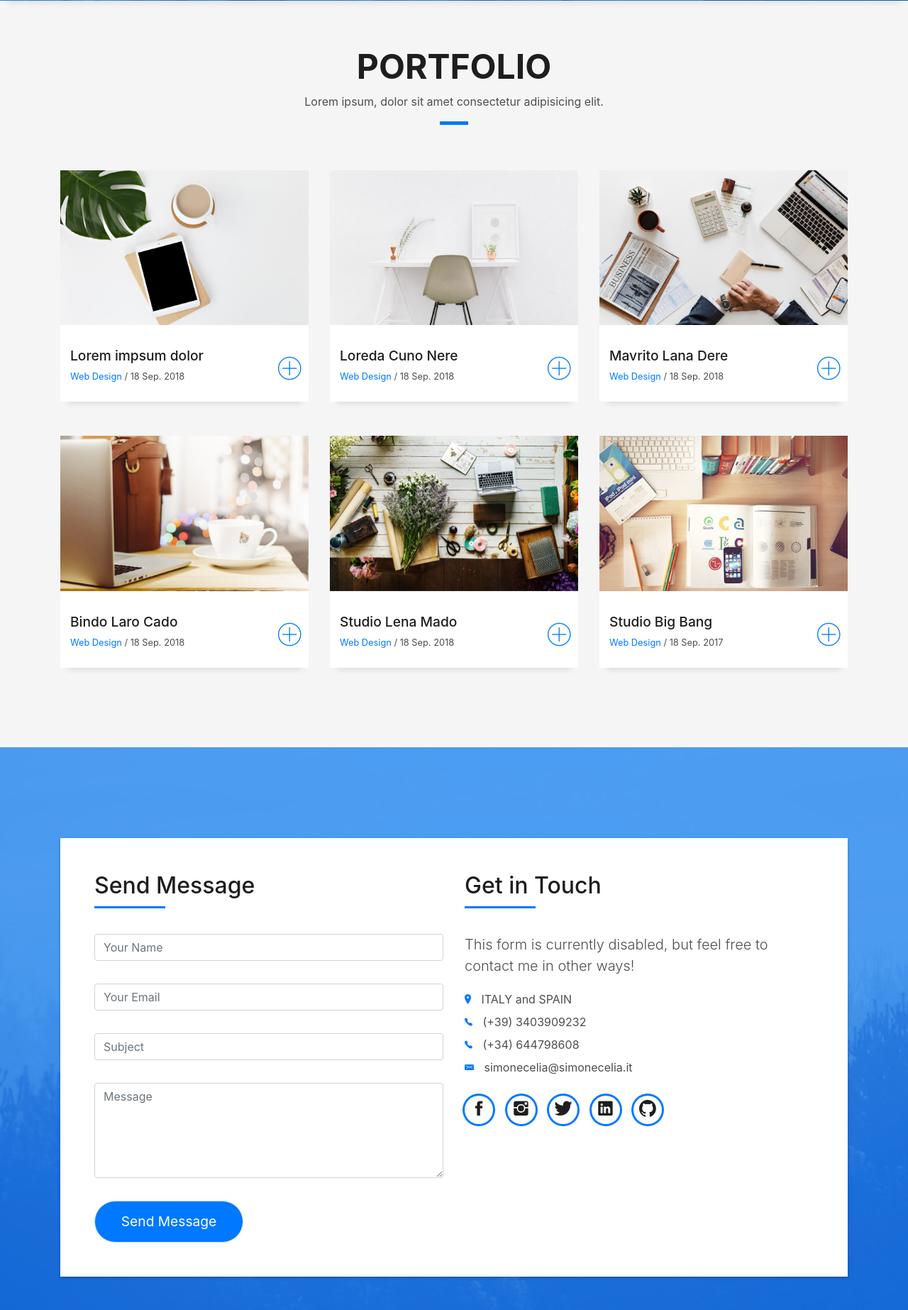
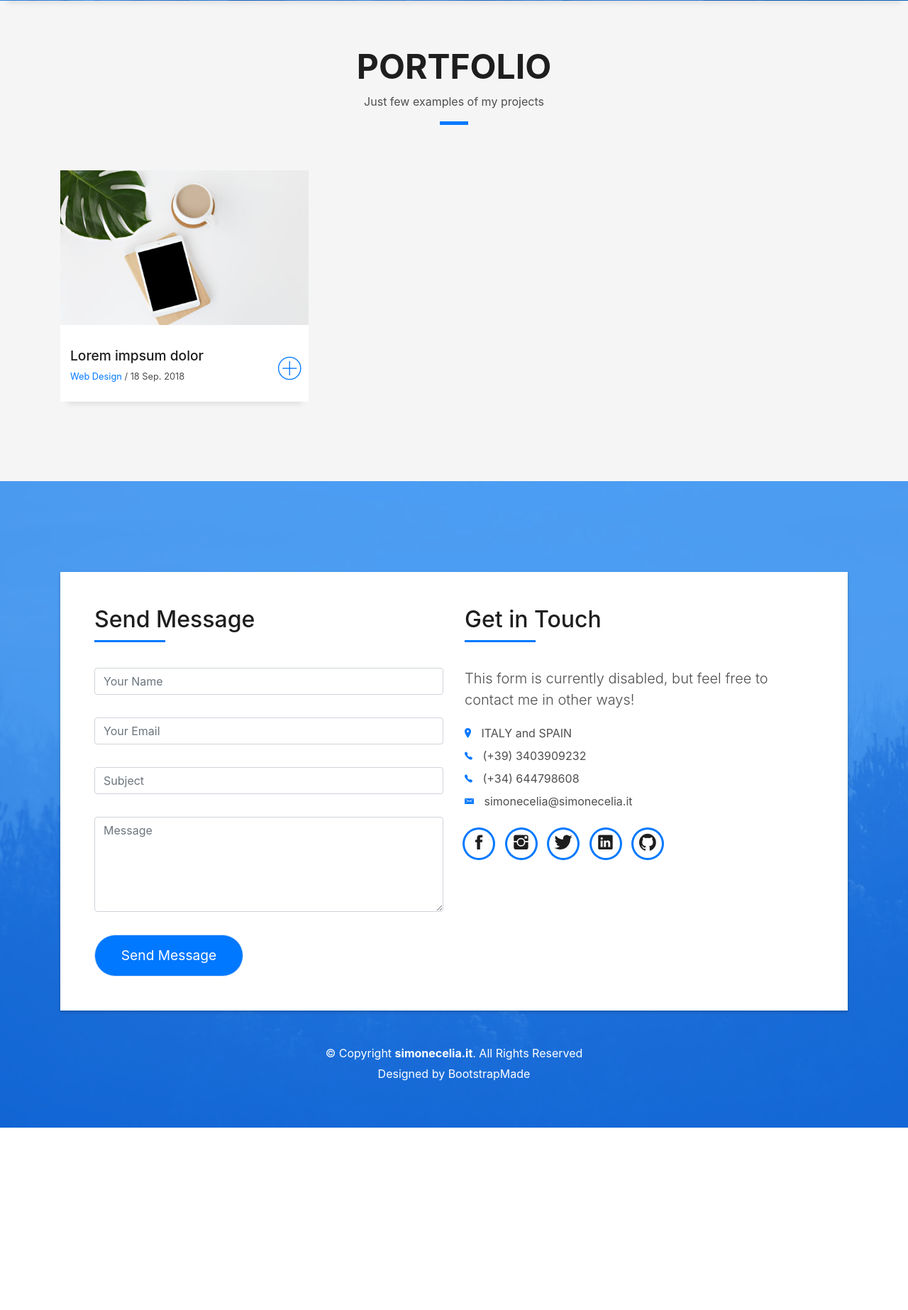
Before and after one commit to simon387/simonecelia.it, a PHP site: page / in a window 1280 px wide. Shown: the part 2757-4603 px from the top of the page at 71% size. After the commit the page ends 4346 px from the top, so only its background shows below. Run offline with PHP 8.4, Linux system fonts and the light colour scheme; some libraries are stand-ins or nearby versions; some web fonts are replaced.

Commit message:
tolti_dati_moc

```diff
--- a/components/portfolio.php
+++ b/components/portfolio.php
@@ -7,7 +7,7 @@
 												Portfolio
 										</h3>
 										<p class="subtitle-a">
-												Lorem ipsum, dolor sit amet consectetur adipisicing elit.
+												Just few examples of my projects
 										</p>
 										<div class="line-mf"></div>
 								</div>
@@ -39,131 +39,6 @@
 										</a>
 								</div>
 						</div>
-						<div class="col-md-4">
-								<div class="work-box">
-										<a href="img/work-2.jpg" data-lightbox="gallery-mf">
-												<div class="work-img">
-														<img src="img/work-2.jpg" alt="" class="img-fluid">
-												</div>
-												<div class="work-content">
-														<div class="row">
-																<div class="col-sm-8">
-																		<h2 class="w-title">Loreda Cuno Nere</h2>
-																		<div class="w-more">
-																				<span class="w-ctegory">Web Design</span> / <span
-																						class="w-date">18 Sep. 2018</span>
-																		</div>
-																</div>
-																<div class="col-sm-4">
-																		<div class="w-like">
-																				<span class="ion-ios-plus-outline"></span>
-																		</div>
-																</div>
-														</div>
-												</div>
-										</a>
-								</div>
-						</div>
-						<div class="col-md-4">
-								<div class="work-box">
-										<a href="img/work-3.jpg" data-lightbox="gallery-mf">
-												<div class="work-img">
-														<img src="img/work-3.jpg" alt="" class="img-fluid">
-												</div>
-												<div class="work-content">
-														<div class="row">
-																<div class="col-sm-8">
-																		<h2 class="w-title">Mavrito Lana Dere</h2>
-																		<div class="w-more">
-																				<span class="w-ctegory">Web Design</span> / <span
-																						class="w-date">18 Sep. 2018</span>
-																		</div>
-																</div>
-																<div class="col-sm-4">
-																		<div class="w-like">
-																				<span class="ion-ios-plus-outline"></span>
-																		</div>
-																</div>
-														</div>
-												</div>
-										</a>
-								</div>
-						</div>
-						<div class="col-md-4">
-								<div class="work-box">
-										<a href="img/work-4.jpg" data-lightbox="gallery-mf">
-												<div class="work-img">
-														<img src="img/work-4.jpg" alt="" class="img-fluid">
-												</div>
-												<div class="work-content">
-														<div class="row">
-																<div class="col-sm-8">
-																		<h2 class="w-title">Bindo Laro Cado</h2>
-																		<div class="w-more">
-																				<span class="w-ctegory">Web Design</span> / <span
-																						class="w-date">18 Sep. 2018</span>
-																		</div>
-																</div>
-																<div class="col-sm-4">
-																		<div class="w-like">
-																				<span class="ion-ios-plus-outline"></span>
-																		</div>
-																</div>
-														</div>
-												</div>
-										</a>
-								</div>
-						</div>
-						<div class="col-md-4">
-								<div class="work-box">
-										<a href="img/work-5.jpg" data-lightbox="gallery-mf">
-												<div class="work-img">
-														<img src="img/work-5.jpg" alt="" class="img-fluid">
-												</div>
-												<div class="work-content">
-														<div class="row">
-																<div class="col-sm-8">
-																		<h2 class="w-title">Studio Lena Mado</h2>
-																		<div class="w-more">
-																				<span class="w-ctegory">Web Design</span> / <span
-																						class="w-date">18 Sep. 2018</span>
-																		</div>
-																</div>
-																<div class="col-sm-4">
-																		<div class="w-like">
-																				<span class="ion-ios-plus-outline"></span>
-																		</div>
-																</div>
-														</div>
-												</div>
-										</a>
-								</div>
-						</div>
-						<div class="col-md-4">
-								<div class="work-box">
-										<a href="img/work-6.jpg" data-lightbox="gallery-mf">
-												<div class="work-img">
-														<img src="img/work-6.jpg" alt="" class="img-fluid">
-												</div>
-												<div class="work-content">
-														<div class="row">
-																<div class="col-sm-8">
-																		<h2 class="w-title">Studio Big Bang</h2>
-																		<div class="w-more">
-																				<span class="w-ctegory">Web Design</span> / <span
-																						class="w-date">18 Sep. 2017</span>
-																		</div>
-																</div>
-																<div class="col-sm-4">
-																		<div class="w-like">
-																				<span class="ion-ios-plus-outline"></span>
-																		</div>
-																</div>
-														</div>
-												</div>
-										</a>
-								</div>
-						</div>
 				</div>
 		</div>
 </section>
```
